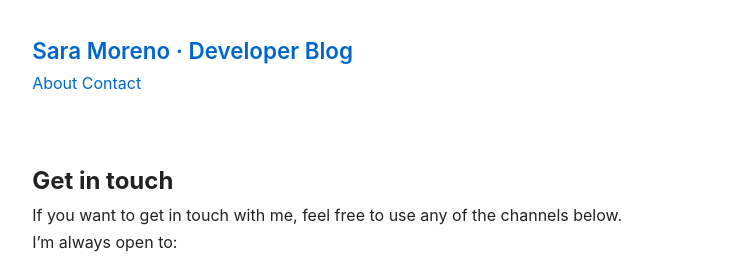
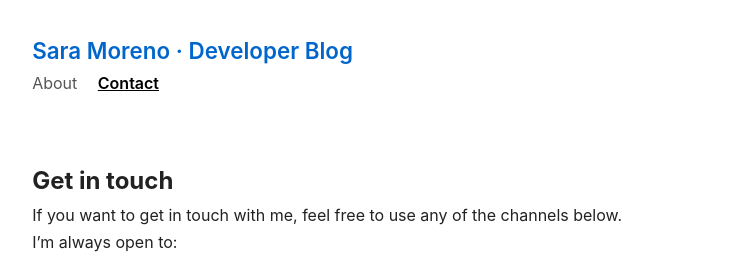
Before and after one commit to sarawittel/sarawittel.github.io, a Jekyll site: the page built from contact.md, in a window 1280 px wide. Shown: the top 260 px of the page, without its empty margins (267-1012 px from the left). Built offline with Jekyll 4.4.1, drawn with Linux system fonts in a browser that asks for light colours.

Commit message:
Add active navigation highlighting

```diff
--- a/_includes/header.html
+++ b/_includes/header.html
@@ -1,7 +1,15 @@
 <header>
   <h2><a href="/">{{ site.title }}</a></h2>
+
   <nav>
-    <a href="/about/">About</a>
-    <a href="/contact/">Contact</a>
+    <a href="/about/"
+       class="{% if page.url == '/about/' %}active{% endif %}">
+       About
+    </a>
+
+    <a href="/contact/"
+       class="{% if page.url == '/contact/' %}active{% endif %}">
+       Contact
+    </a>
   </nav>
 </header>
--- a/assets/css/style.css
+++ b/assets/css/style.css
@@ -122,3 +122,14 @@ p code {
   padding: 0.2rem 0.4rem;
   border-radius: 4px;
 }
+
+nav a {
+  margin-right: 1rem;
+  color: #555;
+}
+
+nav a.active {
+  color: #000;
+  font-weight: 600;
+  text-decoration: underline;
+}
```
